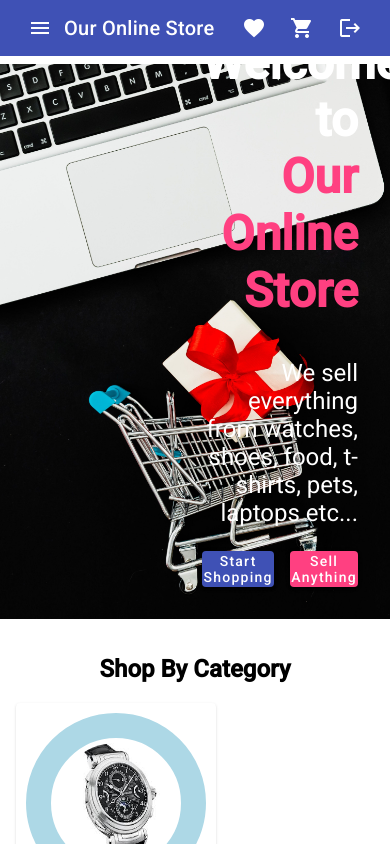
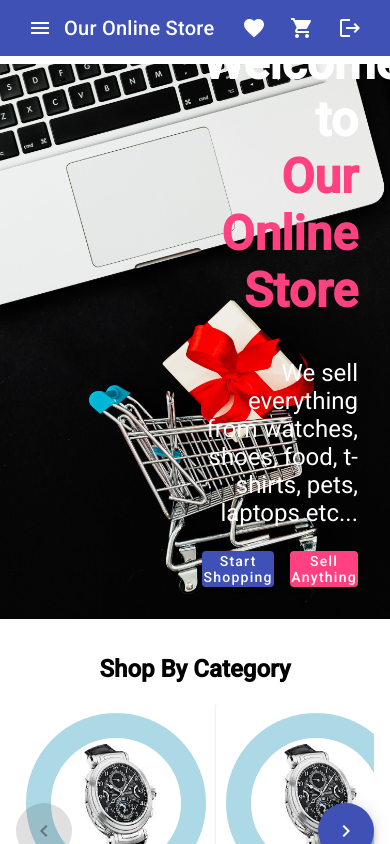
Before and after one commit to tkmateka/our-online-store, an Angular app: page /home in a window 390 px wide. Built offline with nearby package versions, Linux system fonts and the light colour scheme.

Commit message:
Added a custom scroller

```diff
--- a/package.json
+++ b/package.json
@@ -20,7 +20,6 @@
     "@angular/platform-browser": "^15.2.0",
     "@angular/platform-browser-dynamic": "^15.2.0",
     "@angular/router": "^15.2.0",
-    "animate.css": "^4.1.1",
     "rxjs": "~7.8.0",
     "tslib": "^2.3.0",
     "zone.js": "~0.12.0"
--- a/src/app/components/shared/slider/slider.component.html
+++ b/src/app/components/shared/slider/slider.component.html
@@ -1,36 +1,16 @@
-<div *ngIf="cardType === 'round'">
-    <app-round-card></app-round-card>
+<div class="slider-container">
+    <button mat-fab color="primary" class="left" [disabled]="isLeftDisabled" (click)="handleOnSlide('left')">
+        <mat-icon>chevron_left</mat-icon>
+    </button>
+    <button mat-fab color="primary" class="right" [disabled]="isRightDisabled" (click)="handleOnSlide('right')">
+        <mat-icon>chevron_right</mat-icon>
+    </button>
+    <!-- Round Cards -->
+    <div class="slider flex" #slider *ngIf="cardType === 'round'">
+        <app-round-card *ngFor="let card of [1,2,3,4,4,4,4,4,4,4,4,4,4,4,4,4,4]"></app-round-card>
+    </div>
+    <!-- Square Cards -->
+    <div class="slider flex" #slider *ngIf="cardType === 'square'">
+        <app-square-card></app-square-card>
+    </div>
 </div>
-<div *ngIf="cardType === 'square'">
-    <app-square-card></app-square-card>
-</div>
-
-<!-- <ngb-carousel>
-    <ng-template ngbSlide>
-        <div class="picsum-img-wrapper">
-            <img [src]="images[0]" alt="Random first slide" />
-        </div>
-        <div class="carousel-caption">
-            <h3>First slide label</h3>
-            <p>Nulla vitae elit libero, a pharetra augue mollis interdum.</p>
-        </div>
-    </ng-template>
-    <ng-template ngbSlide>
-        <div class="picsum-img-wrapper">
-            <img [src]="images[1]" alt="Random second slide" />
-        </div>
-        <div class="carousel-caption">
-            <h3>Second slide label</h3>
-            <p>Lorem ipsum dolor sit amet, consectetur adipiscing elit.</p>
-        </div>
-    </ng-template>
-    <ng-template ngbSlide>
-        <div class="picsum-img-wrapper">
-            <img [src]="images[2]" alt="Random third slide" />
-        </div>
-        <div class="carousel-caption">
-            <h3>Third slide label</h3>
-            <p>Praesent commodo cursus magna, vel scelerisque nisl consectetur.</p>
-        </div>
-    </ng-template>
-</ngb-carousel> -->
--- a/src/app/components/shared/slider/slider.component.scss
+++ b/src/app/components/shared/slider/slider.component.scss
@@ -1,14 +1,17 @@
-ngb-carousel .wrapper {
+.slider-container {
     position: relative;
-    height: 0;
-    padding-top: 55%;
-    /* Keep ratio for 900x500 images */
+
+    .left, .right {
+        position: absolute;
+        top: 100px;
+        z-index: 2;
+    }
+
+    .right {
+        right: 0;
+    }
+
+    .slider {
+        overflow-x: hidden;
+    }
 }
-
-ngb-carousel .wrapper>img {
-    position: absolute;
-    top: 0;
-    left: 0;
-    bottom: 0;
-    right: 0;
-}
--- a/src/app/components/shared/slider/slider.component.ts
+++ b/src/app/components/shared/slider/slider.component.ts
@@ -1,4 +1,4 @@
-import { Component, Input } from '@angular/core';
+import { Component, ElementRef, Input, ViewChild } from '@angular/core';
 
 @Component({
   selector: 'app-slider',
@@ -6,11 +6,33 @@ import { Component, Input } from '@angular/core';
   styleUrls: ['./slider.component.scss']
 })
 export class SliderComponent {
+  isLeftDisabled: boolean = true;
+  isRightDisabled: boolean = false;
+
   @Input() cardType!: string;
 
-  images = [700, 800, 807].map((n) => `https://picsum.photos/id/${n}/900/500`);
+  @ViewChild('slider') slider: any;
 
-  constructor() {
-    console.log(this.images)
+  handleOnSlide(type: string) {
+    console.log('type', type);
+    console.log('slider', this.slider);
+
+    if (this.slider.nativeElement.scrollWidth > window.innerWidth) {
+      if (type === 'left') {
+        this.slider.nativeElement.scrollLeft -= 400;
+      } else {
+        this.slider.nativeElement.scrollLeft += 400;
+      }
+
+      let totalUsedWidth = this.slider.nativeElement.scrollLeft + window.innerWidth;
+
+        this.isRightDisabled = (totalUsedWidth >= this.slider.nativeElement.scrollWidth);
+
+
+      this.isLeftDisabled = (this.slider.nativeElement.scrollLeft < 1);
+    } else {
+      this.isLeftDisabled = true;
+      this.isRightDisabled = true;
+    }
   }
 }
```
